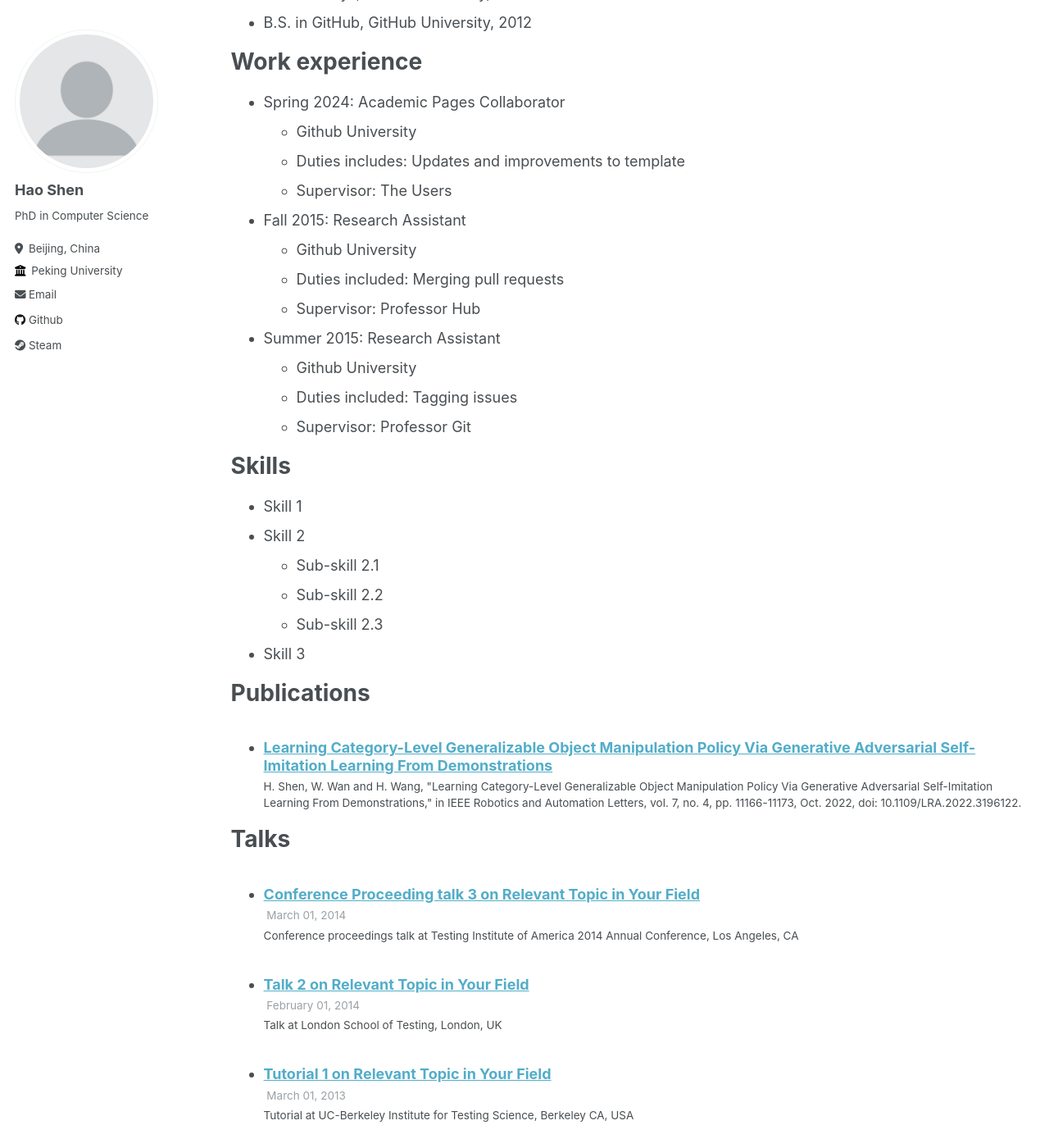
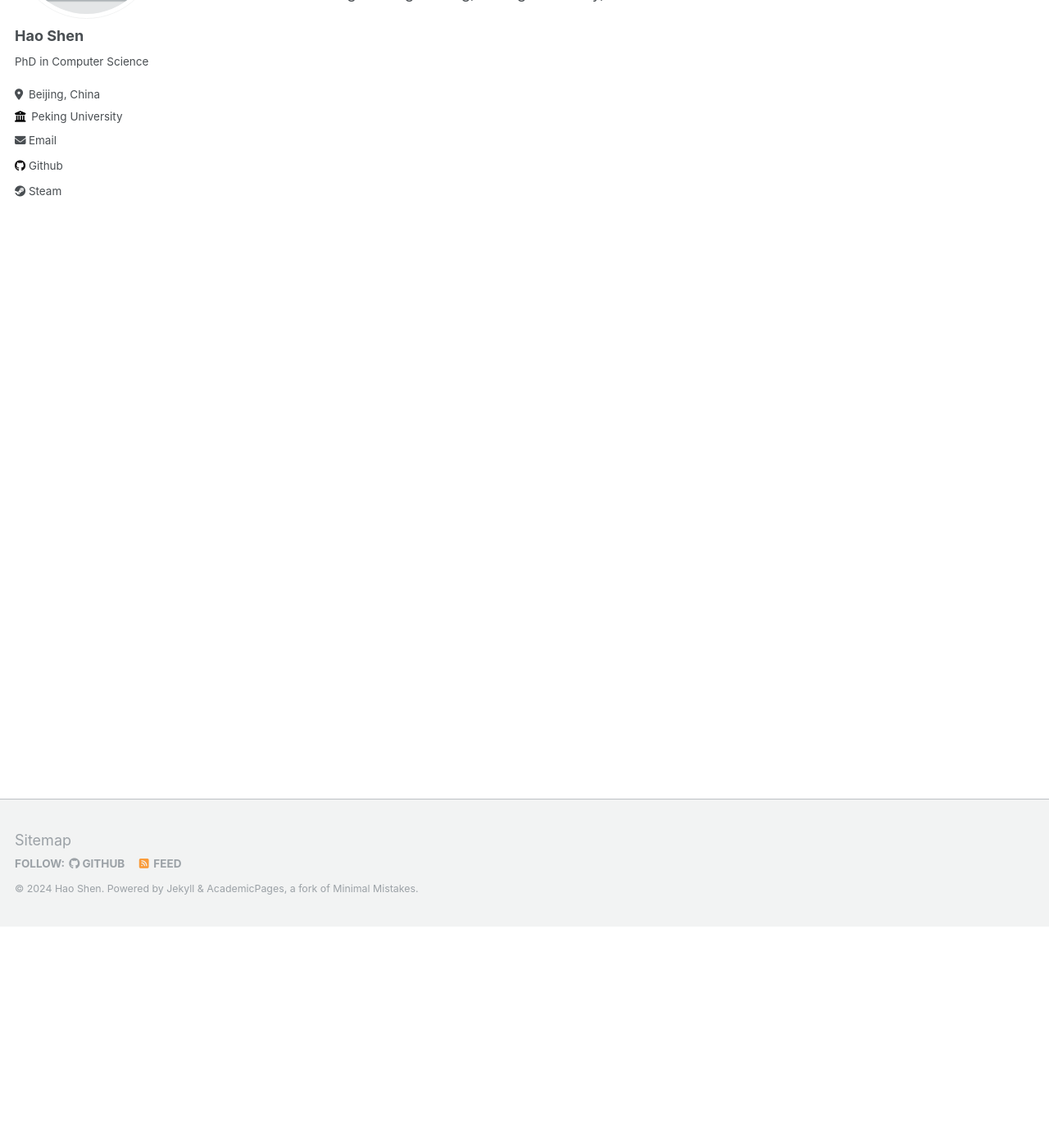
Before and after one commit to shen-hhao/shen-hhao.github.io, a Jekyll site: the page built from _pages/cv.md, in a window 1280 px wide and 1400 px high, scrolled down 270 px. Shown: the whole window at 82% size. Built offline with Jekyll 4.4.1, drawn with Linux system fonts in a browser that asks for light colours; some of the changed text lies outside the part shown.

Commit message:
Update cv.md

```diff
--- a/_pages/cv.md
+++ b/_pages/cv.md
@@ -11,11 +11,10 @@ redirect_from:
 
 Education
 ======
-* Ph.D in Version Control Theory, GitHub University, 2018 (expected)
-* M.S. in Jekyll, GitHub University, 2014
-* B.S. in GitHub, GitHub University, 2012
+* Ph.D in Computer of Science, Peking University, 2028 (expected)
+* B.S. in College of Engineering, Peking University, 2023
 
-Work experience
+<!-- Work experience
 ======
 * Spring 2024: Academic Pages Collaborator
   * Github University
@@ -61,4 +60,4 @@ Teaching
 
 Service and leadership
 ======
-* Currently signed in to 43 different slack teams
+* Currently signed in to 43 different slack teams -->
```
